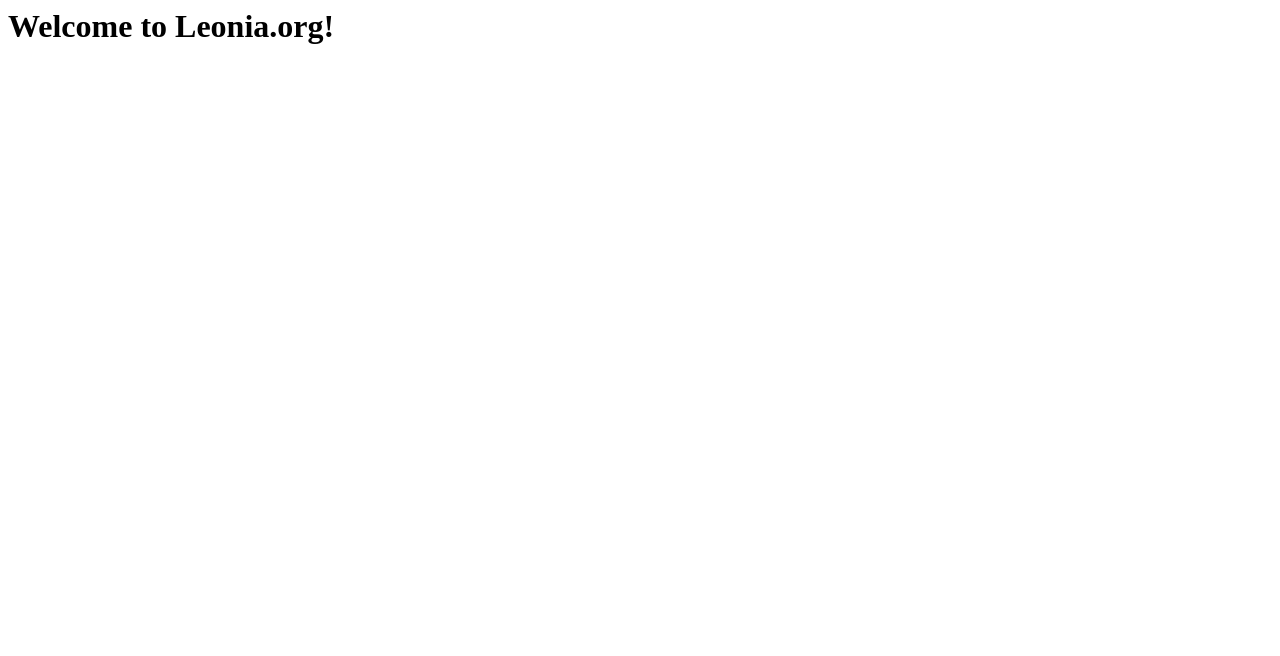
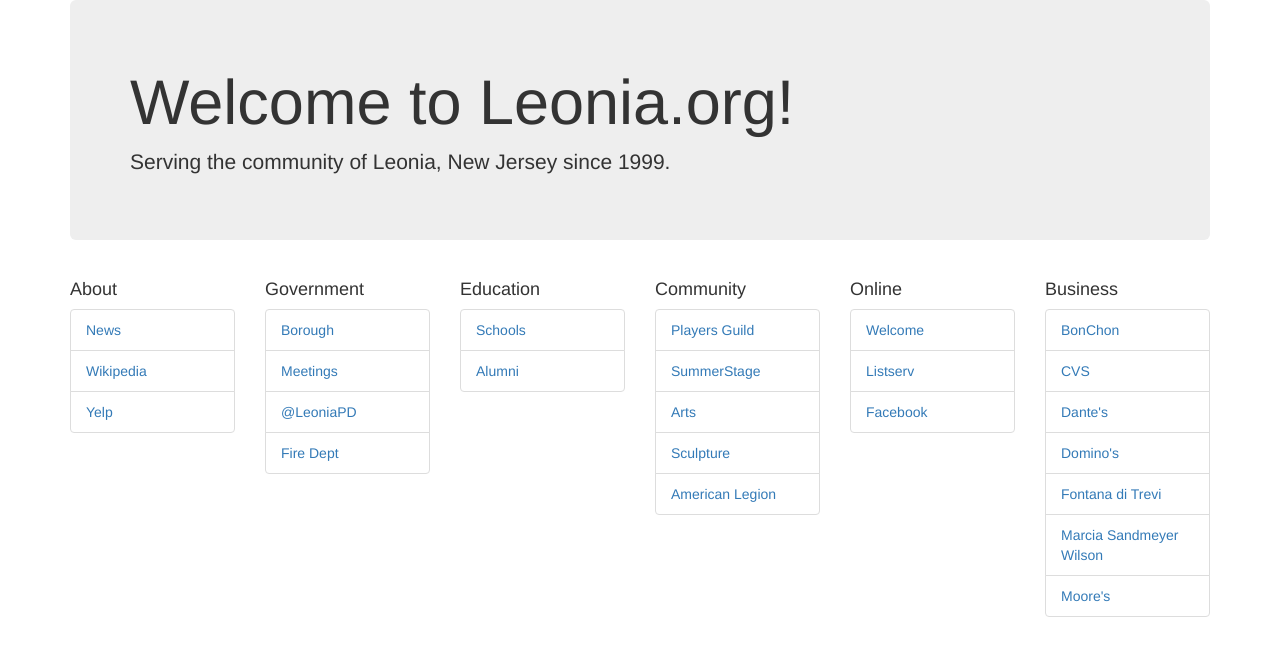
Before and after one commit to dbtleonia/leonia, a plain HTML site: page nginx/content/index.html in a window 1280 px wide. Drawn offline with nearby package versions, Linux system fonts and the light colour scheme.

Commit message:
Use Bootstrap framework for web page.

```diff
--- a/nginx/content/index.html
+++ b/nginx/content/index.html
@@ -1,5 +1,76 @@
-<html>
-<body>
-<h1>Welcome to Leonia.org!</h1>
-</body>
+<!DOCTYPE html>
+<html lang="en">
+  <head>
+    <meta charset="utf-8">
+    <meta http-equiv="X-UA-Compatible" content="IE=edge">
+    <meta name="viewport" content="width=device-width, initial-scale=1">
+    <title>Leonia.org</title>
+    <link rel="stylesheet" href="https://maxcdn.bootstrapcdn.com/bootstrap/3.3.5/css/bootstrap.min.css">
+  </head>
+  <body>
+    <div class="container">
+      <div class="jumbotron">
+	<h1>Welcome to Leonia.org!</h1>
+	<p class="lead">Serving the community of Leonia, New Jersey since 1999.</p>
+      </div>
+      <div class="row">
+	<div class="col-md-2">
+	  <h4>About</h4>
+	  <ul class="list-group">
+	    <li class="list-group-item"><a href="http://www.northjersey.com/towns/leonia">News</a></li>
+	    <li class="list-group-item"><a href="https://en.wikipedia.org/wiki/Leonia,_New_Jersey">Wikipedia</a></li>
+	    <li class="list-group-item"><a href="http://www.yelp.com/leonia-nj-us">Yelp</a></li>
+	  </ul>
+	</div>
+	<div class="col-md-2">
+	  <h4>Government</h4>
+	  <ul class="list-group">
+	    <li class="list-group-item"><a href="http://www.leonianj.gov/">Borough</a></li>
+	    <li class="list-group-item"><a href="http://leoniaboroughnj.iqm2.com/">Meetings</a></li>
+	    <li class="list-group-item"><a href="https://twitter.com/LeoniaPD">@LeoniaPD</a></li>
+	    <li class="list-group-item"><a href="http://www.leoniafire.org/">Fire Dept</a></li>
+	  </ul>
+	</div>
+	<div class="col-md-2">
+	  <h4>Education</h4>
+	  <ul class="list-group">
+	    <li class="list-group-item"><a href="http://www.leoniaschools.org/">Schools</a></li>
+	    <li class="list-group-item"><a href="http://leoniaalumni.org/">Alumni</a></li>
+	  </ul>
+	</div>
+	<div class="col-md-2">
+	  <h4>Community</h4>
+	  <ul class="list-group">
+	    <li class="list-group-item"><a href="http://www.leoniaplayers.org/">Players Guild</a></li>
+	    <li class="list-group-item"><a href="http://leoniasummerstage.org/">SummerStage</a></li>
+	    <li class="list-group-item"><a href="http://www.leoniaarts.org/">Arts</a></li>
+	    <li class="list-group-item"><a href="http://www.sculptureforleonia.org/">Sculpture</a></li>
+	    <li class="list-group-item"><a href="http://www.alpost1.org/">American Legion</a></li>
+	  </ul>
+	</div>
+	<div class="col-md-2">
+	  <h4>Online</h4>
+	  <ul class="list-group">
+	    <li class="list-group-item"><a href="http://welcometoleonia.blogspot.com/">Welcome</a></li>
+	    <li class="list-group-item"><a href="http://leoniatalks.blogspot.com/">Listserv</a></li>
+	    <li class="list-group-item"><a href="https://www.facebook.com/pages/Leonia-New-Jersey/103992469637066">Facebook</a></li>
+	  </ul>
+	</div>
+	<div class="col-md-2">
+	  <h4>Business</h4>
+	  <ul class="list-group">
+	    <li class="list-group-item"><a href="http://leonianj.bonchon.com/">BonChon</a></li>
+	    <li class="list-group-item"><a href="http://www.cvs.com/stores/cvs-pharmacy-address/400+410+Broad+Avenue-Leonia-NJ-07605/storeid=2746">CVS</a></li>
+	    <li class="list-group-item"><a href="http://www.dantesplace.com/">Dante's</a></li>
+	    <li class="list-group-item"><a href="https://pizza.dominos.com/new-jersey/leonia/07605/440-broad-ave/">Domino's</a></li>
+	    <li class="list-group-item"><a href="http://fontanaditrevirestaurant.com/">Fontana di Trevi</a></li>
+	    <li class="list-group-item"><a href="http://marciasandmeyerwilson.com/">Marcia Sandmeyer Wilson</a></li>
+	    <li class="list-group-item"><a href="http://paintstore.benjaminmoore.com/stores/us/nj/leonia/moores-hardware-of-leonia">Moore's</a></li>
+	  </ul>
+	</div>
+      </div>
+    </div>
+    <script src="https://ajax.googleapis.com/ajax/libs/jquery/1.11.3/jquery.min.js"></script>
+    <script src="https://maxcdn.bootstrapcdn.com/bootstrap/3.3.5/js/bootstrap.min.js"></script>
+  </body>
 </html>
```
